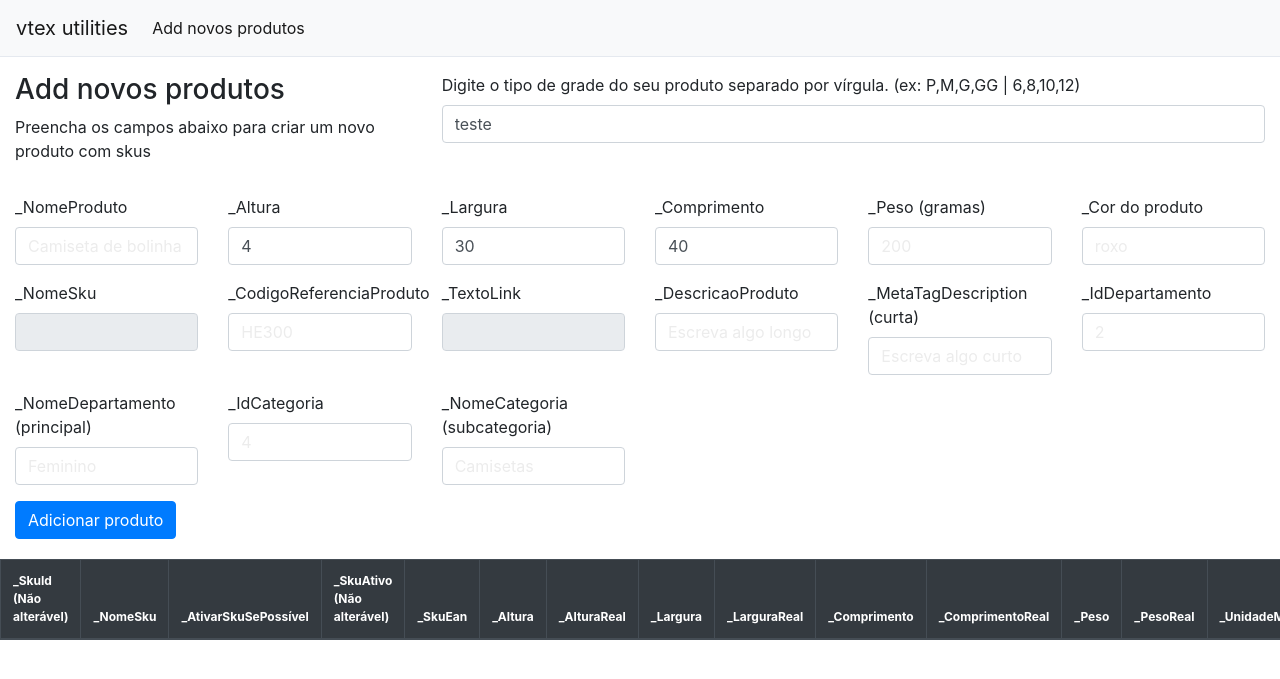
After one commit to willoak/vtexUtilities, a PHP site: page / in a window 1280 px wide. The commit adds this page. Shown: the top 679 px of the page. Run offline with PHP 8.4, Linux system fonts and the light colour scheme; lists and menus that the app fills with data are empty.

Commit message:
arrumando criacao de url

```diff
--- /dev/null
+++ b/inc/include.php
@@ -0,0 +1,44 @@
+<!doctype html>
+<html>
+
+<head>
+    <meta charset="utf-8">
+    <title>Gerar Planilha de Produto Vtex</title>
+
+    <link rel="stylesheet" href="bootstrap.css">
+
+    <style>
+        div#divTabela {
+            width: 100%;
+            overflow-y: hidden;
+            margin-top: 20px;
+            font-size: 12px;
+        }
+        .hide {
+            display: none;
+        }
+        ::placeholder {
+            color: #ececec !important;
+        }
+    </style>
+
+</head>
+
+<body>
+    <div class=" mb-3" style="border-bottom: 1px solid #E5E9EF;">
+        <nav class="navbar navbar-expand-lg navbar-light bg-light">
+            <a class="navbar-brand" href="#">vtex utilities</a>
+            <button class="navbar-toggler" type="button" data-toggle="collapse" data-target="#navbarSupportedContent"
+                aria-controls="navbarSupportedContent" aria-expanded="false" aria-label="Toggle navigation">
+                <span class="navbar-toggler-icon"></span>
+            </button>
+
+            <div class="collapse navbar-collapse" id="navbarSupportedContent">
+                <ul class="navbar-nav mr-auto">
+                    <li class="nav-item active">
+                        <a class="nav-link" href="#">Add novos produtos <span class="sr-only">(current)</span></a>
+                    </li>
+                </ul>
+            </div>
+        </nav>
+    </div>
--- a/tabela.html
+++ b/index.php
@@ -1,49 +1,20 @@
-<!doctype html>
-<html>
+<?php include('inc/include.php');?>
 
-<head>
-    <meta charset="utf-8">
-    <title>Gerar Planilha de Produto Vtex</title>
-
-    <link rel="stylesheet" href="bootstrap.css">
-
-    <style>
-        div#divTabela {
-            width: 100%;
-            overflow-y: hidden;
-            margin-top: 20px;
-            font-size: 12px;
-        }
-
-        .hide {
-            display: none;
-        }
-    </style>
-
-</head>
-
-<body>
-    <div class=" mb-3" style="border-bottom: 1px solid #E5E9EF;">
-        <nav class="navbar navbar-expand-lg navbar-light bg-light">
-            <a class="navbar-brand" href="#">vtex utilities</a>
-            <button class="navbar-toggler" type="button" data-toggle="collapse" data-target="#navbarSupportedContent"
-                aria-controls="navbarSupportedContent" aria-expanded="false" aria-label="Toggle navigation">
-                <span class="navbar-toggler-icon"></span>
-            </button>
-
-            <div class="collapse navbar-collapse" id="navbarSupportedContent">
-                <ul class="navbar-nav mr-auto">
-                    <li class="nav-item active">
-                        <a class="nav-link" href="#">Criar produtos <span class="sr-only">(current)</span></a>
-                    </li>
-
-                </ul>
-
-            </div>
-        </nav>
-    </div>
     <div class="container-fluid">
 
+        <div class="row">
+            <div class="col-md-4 mb-3">
+                <h3>Add novos produtos</h3>
+                <p>
+                    Preencha os campos abaixo para criar um novo produto com skus
+                </p>
+            </div>
+            <div class="col-md-8">
+                <label>Digite o tipo de grade do seu produto separado por vírgula. (ex: P,M,G,GG | 6,8,10,12)</label>
+                <input type="text" class="form-control" id="_grade" placeholder="" value="teste">
+            </div>
+
+        </div>
         <div class="row">
             <div class="col-md-2">
                 <div class="form-group">
@@ -54,19 +25,19 @@
             <div class="col-md-2">
                 <div class="form-group">
                     <label>_Altura</label>
-                    <input type="number" class="form-control" id="_Altura" value="" placeholder="4">
+                    <input type="number" class="form-control" id="_Altura" value="4" placeholder="4">
                 </div>
             </div>
             <div class="col-md-2">
                 <div class="form-group">
                     <label>_Largura</label>
-                    <input type="number" class="form-control" id="_Largura" value="" placeholder="30">
+                    <input type="number" class="form-control" id="_Largura" value="30" placeholder="30">
                 </div>
             </div>
             <div class="col-md-2">
                 <div class="form-group">
                     <label>_Comprimento</label>
-                    <input type="number" class="form-control" id="_Comprimento" value="" placeholder="40">
+                    <input type="number" class="form-control" id="_Comprimento" value="40" placeholder="40">
                 </div>
             </div>
             <div class="col-md-2">
@@ -114,7 +85,7 @@
             <div class="col-md-2">
                 <div class="form-group">
                     <label>_IdDepartamento</label>
-                    <input type="number" class="form-control" id="_IdDepartamento" value="2" placeholder="2">
+                    <input type="number" class="form-control" id="_IdDepartamento" value="" placeholder="2">
                 </div>
             </div>
             <div class="col-md-2">
@@ -139,15 +110,14 @@
 
         <div class="row">
             <div class="col-md-6">
-                <input type="button" id="btnExport" class="btn btn-primary" value=" Adicionar produto" /> <span
-                    id="itens"></span>
+                <input type="button" id="btnExport" class="btn btn-primary" value="Adicionar produto" data-toggle="modal" data-target="#staticBackdrop" />
+                <span id="itens"></span>
             </div>
-            <div class="col-md-6"><input type="button" id="btnExcel" class="btn btn-primary hide"
-                    value=" Gerar Excel" /></div>
+            <div class="col-md-6"></div>
         </div>
     </div>
 
-    <div id="divTabela">
+    <div id="divTabela" class="">
         <table class="table table-bordered">
             <thead class="thead-dark">
                 <tr>
@@ -202,11 +172,39 @@
                 </tr>
             </thead>
             <tbody id="tb">
-
             </tbody>
-
         </table>
     </div>
+
+    <div id="divTabela2">
+        <table id="tb2" class="table table-bordered"></table>
+    </div>
+
+<!-- Modal -->
+<div class="modal fade" id="staticBackdrop" data-backdrop="static" data-keyboard="false" tabindex="-1" role="dialog" aria-labelledby="staticBackdropLabel" aria-hidden="true">
+  <div class="modal-dialog">
+    <div class="modal-content">
+      <div class="modal-header">
+        <h5 class="modal-title" id="staticBackdropLabel">Produto adicionado</h5>
+        <button type="button" class="close" data-dismiss="modal" aria-label="Close">
+          <span aria-hidden="true">&times;</span>
+        </button>
+      </div>
+      <div class="modal-body">
+        <p><strong>Instruções</strong></p>
+        <p><strong>Ao exportar o arquivo será necessário salvá-lo novamente no formato excel 97-2003.xls</strong></p>
+        <p>Abra o arquivo. Clique em sim para a mensagem que irá aparecer. E siga o passo acima.</p>
+        <p>Deseja exportar os produtos?</p>
+
+      </div>
+      <div class="modal-footer">
+        <button type="button" class="btn btn-secondary" data-dismiss="modal">Adicionar mais produtos</button>
+        <button type="button" id="btnExcel" class="btn btn-primary " value=" Gerar Excel">Exportar para excel</button>
+        <button type="button" id="btnExcel2" class="btn btn-primary " value=" Gerar Excel">Exportar para excel sku</button>
+      </div>
+    </div>
+  </div>
+</div>
 
 
     <script src="https://ajax.googleapis.com/ajax/libs/jquery/3.5.1/jquery.min.js"></script>
@@ -233,7 +231,9 @@
                 _cor = "",
                 _c = 0,
                 _itens = 1,
-                resultado = "";
+                resultado   = "",
+                _grade = document.getElementById("_grade"),
+                resultado2  = "";
 
             function retornarUrl(_campo) {
                 var n = _campo.value.trim().toLowerCase();
@@ -282,9 +282,9 @@
             $("#btnExport").click(function () {
                 if (validaCampo() == false) return false;
 
-                $("#btnExcel").removeClass('hide');
+                var t = ["P", "M", "G", "GG"];
 
-                var t = ["P", "M", "G", "GG"];
+                //var t = _grade.value.split(",");
 
                 if (_c == 1) {
                     _cor = "#eeeeee";
@@ -298,7 +298,7 @@
                     resultado += `
                         <tr style="background-color: ${_cor}">
                             <td></td>
-                            <td>${_NomeSku.value + " " + _CodigoReferenciaSKU.value + " " + t[i]}</td>
+                            <td>${retonarReferenciaSku() + "-" + t[i] + " " + _NomeSku.value}</td>
                             <td>SIM</td>
                             <td>SIM</td>
                             <td></td>
@@ -308,7 +308,7 @@
                             <td></td>
                             <td>${_Comprimento.value}</td>
                             <td></td>
-                            <td>0,${_Peso.value}</td>
+                            <td>${_Peso.value}</td>
                             <td></td>
                             <td>un</td>
                             <td>1,000000</td>
@@ -322,7 +322,7 @@
                             <td>SIM</td>
                             <td>${_CodigoReferenciaProduto.value.toUpperCase()}</td>
                             <td>SIM</td>
-                            <td>${_TextoLink.value}</td>
+                            <td>${_TextoLink.value + "-"+_CodigoReferenciaProduto.value.toLowerCase()}</td>
                             <td>${_DescricaoProduto.value}</td>
                             <td>07/07/2020</td>
                             <td>${_NomeProduto.value}</td>
@@ -348,11 +348,18 @@
                         </tr>
                    `;
                 }
+
+                for (let i = 0; i < t.length; i++) {
+                    resultado2 += `
+                        <tr><td>${_CodigoReferenciaSKU.value}</td></tr>
+                        <tr><td>${t[i]}</td></tr>
+                    `;
+                }
                 $("#tb").html(resultado);
+                $("#tb2").html(resultado2);
 
                 $("#itens").html("Itens adicionados " + _itens++);
 
-                alert('Item adicionado');
             });
 
             $("#btnExcel").click(function (e) {
@@ -368,6 +375,25 @@
                 a.download = 'produtos'
                 a.click();
             });
+
+            $("#btnExcel2").click(function(e){
+                e.preventDefault();
+                var table_div2 = document.getElementById('divTabela2');
+                // esse "\ufeff" é importante para manter os acentos
+                var blobData2 = new Blob(['\ufeff' + table_div2.outerHTML], {
+                    type: 'application/vnd.ms-excel'
+                });
+                var url2 = window.URL.createObjectURL(blobData2);
+                var a2 = document.createElement('a');
+                a2.href = url2;
+                a2.download = 'produtossku'
+                a2.click();
+            })
+
+            $('#myModal').on('shown.bs.modal', function () {
+                $('#myInput').trigger('focus')
+            });
+
         });
     </script>
 </body>
```
Also changed, not shown: 2 other files.
